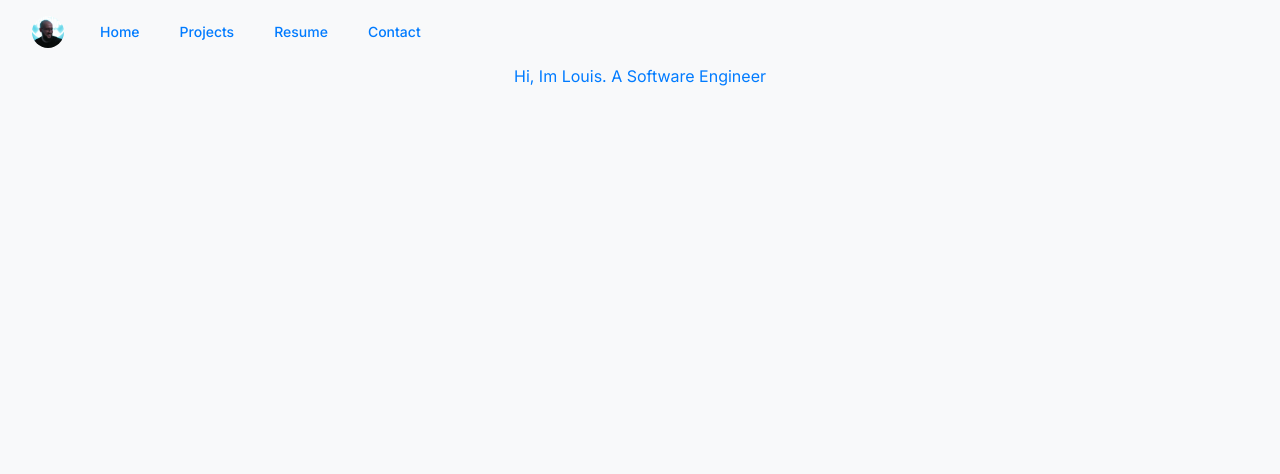
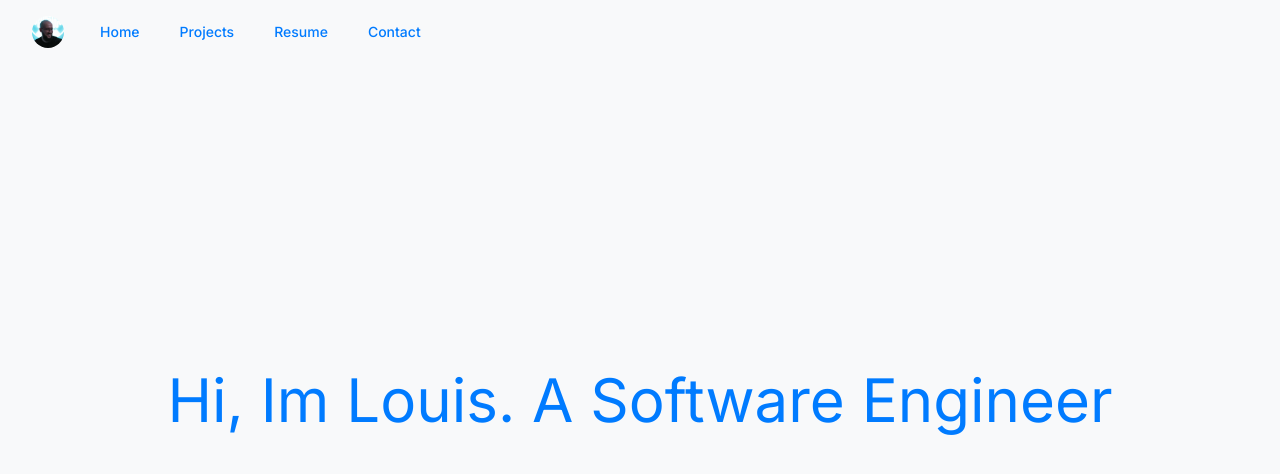
Before and after one commit to LouisAlemar/louisalemar-nextjs, a Next.js app: page / in a window 1280 px wide. Shown: the top 474 px of the page. Built offline with nearby package versions, Linux system fonts and the light colour scheme.

Commit message:
style homepage main text position

```diff
--- a/src/app/page.tsx
+++ b/src/app/page.tsx
@@ -11,7 +11,9 @@ export default function Home() {
       transition={{ duration: 3 }}
     >
       <main className="flex flex-col items-center justify-between">
-        <h1>Hi, Im Louis. A Software Engineer</h1>
+        <div className="h-screen flex items-center justify-items-center">
+          <h1 className="text-6xl">Hi, Im Louis. A Software Engineer</h1>
+        </div>
       </main>
     </motion.div>
   );
--- a/src/components/Nav/navigation.tsx
+++ b/src/components/Nav/navigation.tsx
@@ -17,7 +17,7 @@ function classNames(...classes: string[]) {
 
 export default function Nav() {
   return (
-    <Disclosure as="nav" className="w-full">
+    <Disclosure as="nav" className="w-full fixed">
       {({ open }) => (
         <>
           <div className="mx-auto max-w-7xl px-2 sm:px-6 lg:px-8">
```
Also changed, not shown: 1 other file (tests, documents, lock files or other folders).
